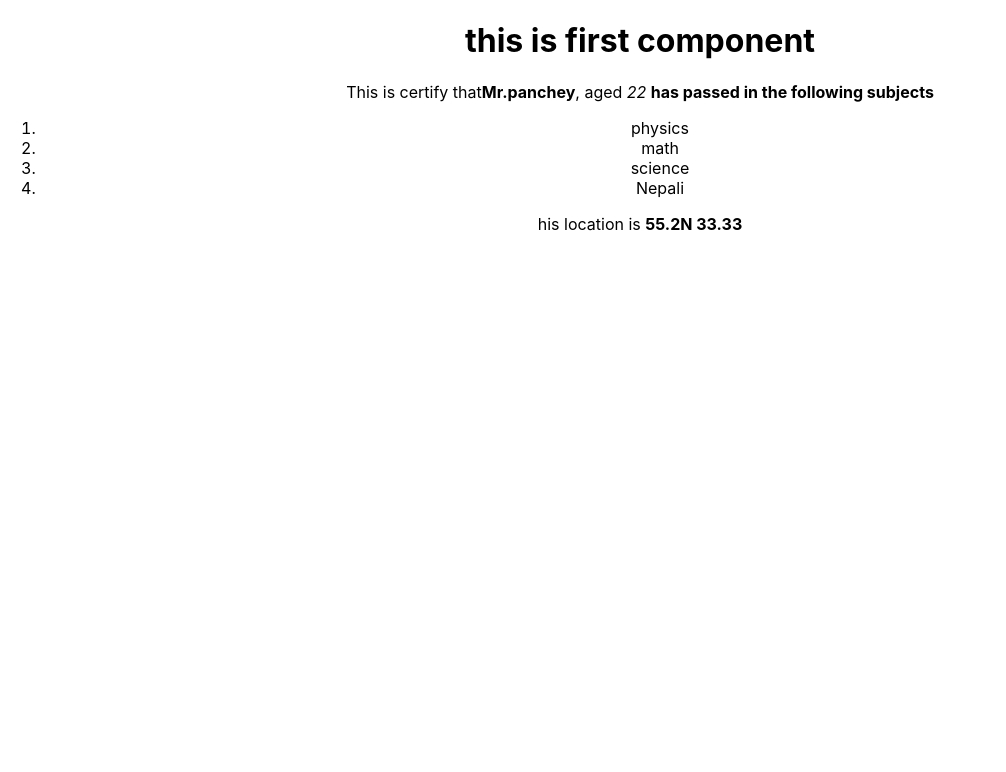
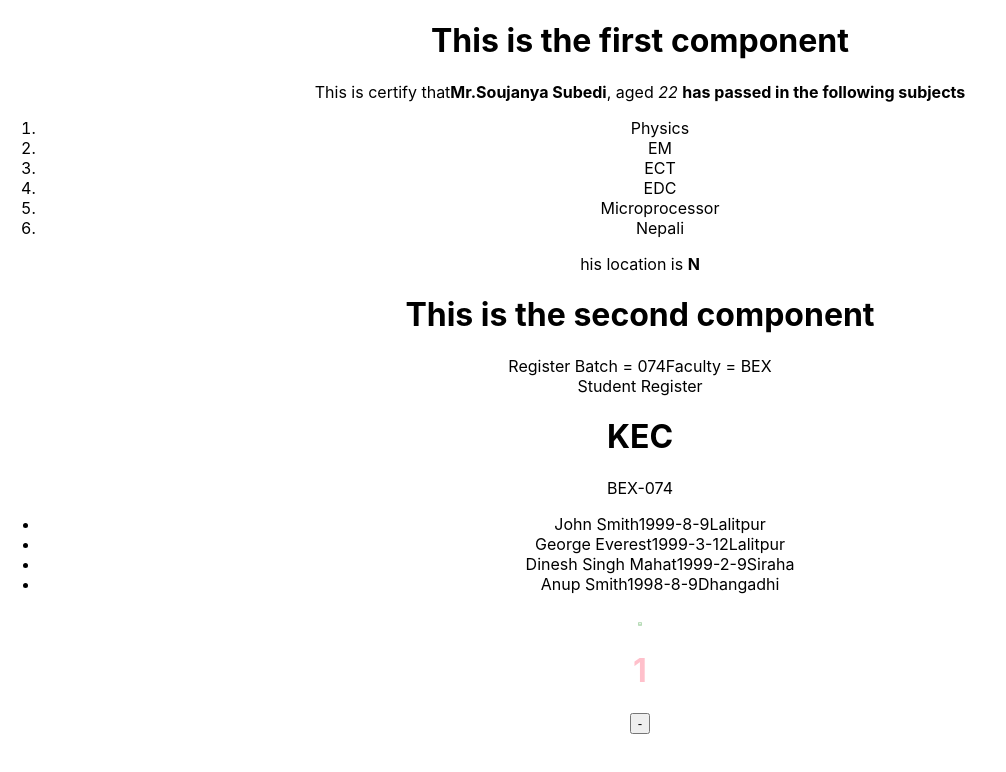
Before and after one commit to Panchanga/Begineers-react-app, a React (Create React App) app: page / in a window 1280 px wide. Shown: the top 772 px of the page, without its empty margins (0-1006 px from the left). Built offline with nearby package versions, Linux system fonts and the light colour scheme.

Commit message:
kam garey code

```diff
--- a/src/App.js
+++ b/src/App.js
@@ -1,23 +1,36 @@
 // import logo from './logo.svg';
 import './App.css';
-import First from './components/firstcomponent';
+import First, {Second} from './components/firstcomponents';
+//import Second from './components/firstcomponents';
+import Register from './components/StudentRegister';
+import {STUDENTS} from './constants';
+import Counter from './components/Counter';
 
-function App(props) {
-  console.log(props, "App  props");
+function App() {
+  // console.log(props,"App props");
   return (
     <div className="App">
-      <First
-      title ={'this is first component'}
-      name= {'panchey'}
+     <First
+      title={'This is the first component'}
+      name= {'Soujanya Subedi'}
       age ={22}
-      subjects = {['physics ','math','science']}
-      location = {{
-        latitude : 55.2,
-        longitude: 33.33,
-
+      subjects={['Physics','EM','ECT','EDC','Microprocessor']}
+      isStudent={true}
+      location ={{
+          state: 3,
+          district: 'Bhaktapur',
+          city: 'Kausaltar'
       }}
-       gender ={'M'}
-      isStudent={true} />
+      gender={'M'}
+      />
+    <Second />
+    <Register
+        Batch={'074'}
+        Faculty={'BEX'}
+        College= {'KEC'}
+         Students={STUDENTS}
+         />
+         <Counter />
     </div>
   );
 }
--- /dev/null
+++ b/src/components/Counter.js
@@ -0,0 +1,22 @@
+import { useState } from "react";
+import { AiOutlinePlusSquare } from "react-icons/ai";
+
+const Counter = () => {
+  const [count, setCount] = useState(1);
+
+  return (
+    <div>
+      <AiOutlinePlusSquare
+        size={count * 4}
+        color={count >= 12 ? "red" : "green"}
+        onMouseOver={(e) => console.log(e,'hovered!!!!')}
+        onClick={() => setCount(count >= 12 ? count :count+1)}
+      />
+      <h1 style = {{ color: `${count >= 12 ? "red":"pink"}`}}>{count}</h1>
+
+      <button onClick={() => setCount(count > 1 ? count - 1 : count)}>-</button>
+    </div>
+  );
+};
+
+export default Counter;
--- /dev/null
+++ b/src/components/StudentRegister.js
@@ -0,0 +1,21 @@
+import React from "react";
+
+const Register =({Batch, Faculty, College, Students }) =>
+{
+        return (
+            <div> Student Register
+                <h1>{College}</h1>
+                <p>{Faculty}-{Batch}</p>
+                <ul>
+                    {Students.map(s=>(<li key = {s.id}>
+                        <span>{s.name}</span>
+                        <span>{s.dob}</span>
+                        <span>{s.address}</span>
+                    </li>))}
+                </ul>
+            </div>
+
+        )
+}
+
+export default Register;
--- /dev/null
+++ b/src/constants/index.js
@@ -0,0 +1,26 @@
+export const STUDENTS = [
+    {
+        id: 1,
+        name: "John Smith",
+        dob: '1999-8-9',
+        address: 'Lalitpur',
+    },
+    {
+        id: 2,
+        name: "George Everest",
+        dob: '1999-3-12',
+        address: 'Lalitpur',
+    },
+    {
+        id: 3,
+        name: "Dinesh Singh Mahat",
+        dob: '1999-2-9',
+        address: 'Siraha',
+    },
+    {
+        id: 4,
+        name: "Anup Smith",
+        dob: '1998-8-9',
+        address: 'Dhangadhi',
+    },
+]
```
Also changed, not shown: src/components/firstcomponents.js (renamed from src/components/firstcomponent.js).
